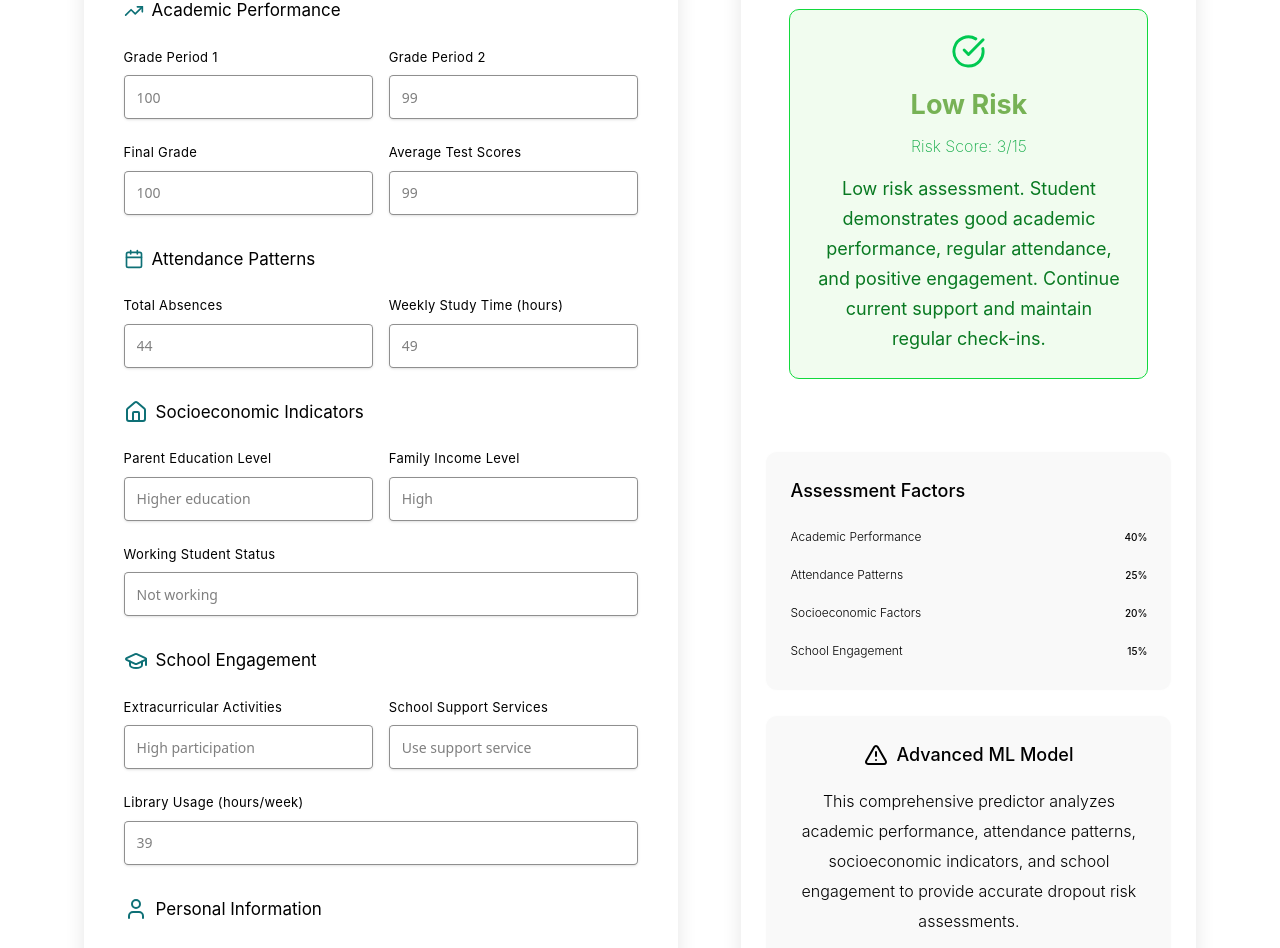
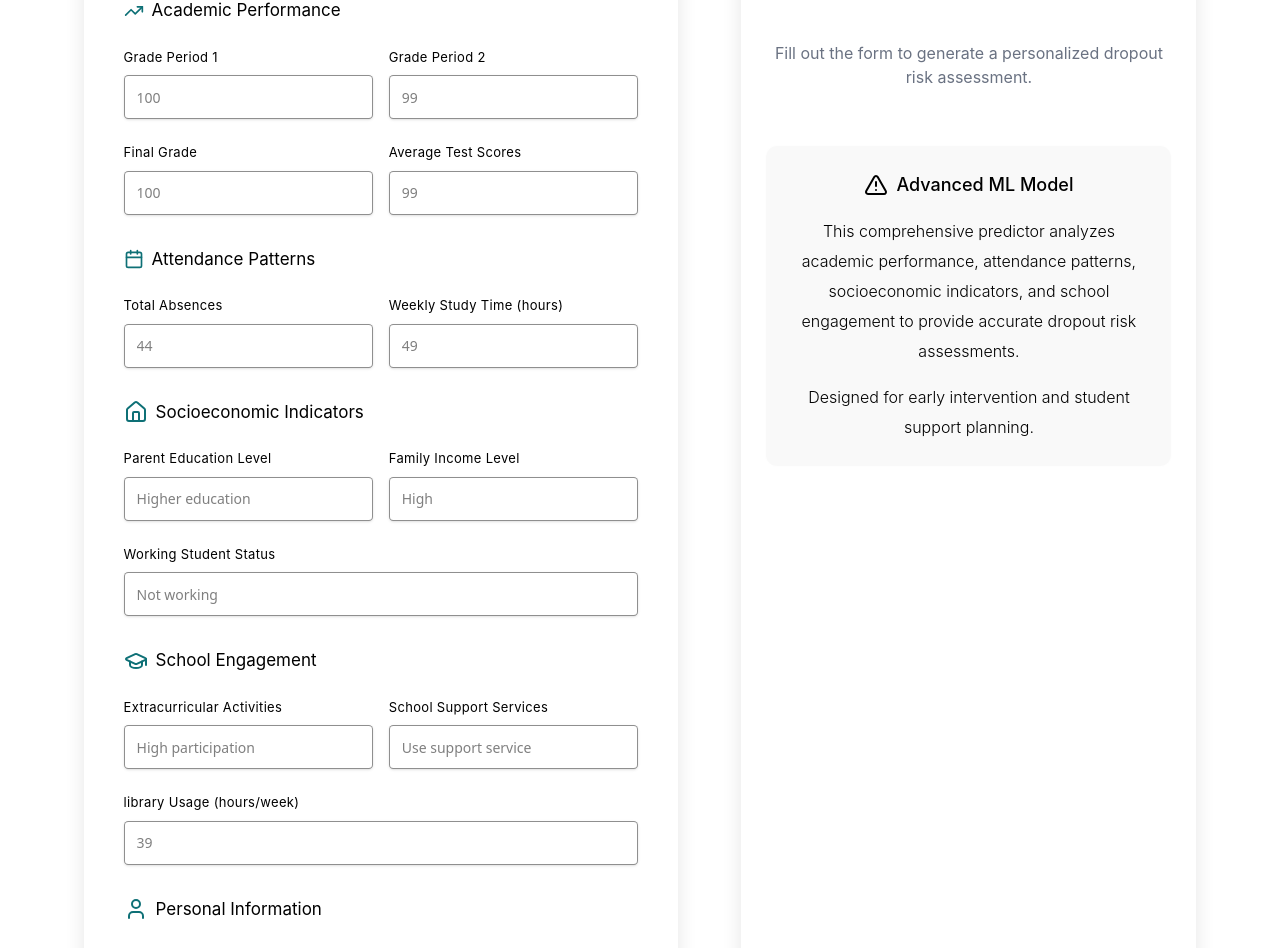
Before and after one commit to Cynthie-Abah/predictor-app, a React (Vite) app: page / in a window 1280 px wide. Shown: the part 608-1556 px from the top of the page. Built offline with nearby package versions, Linux system fonts and the light colour scheme.

Commit message:
wrote the code for the assessment, but the backend still hasnt granted CORS access

```diff
--- a/package.json
+++ b/package.json
@@ -18,6 +18,7 @@
     "lucide-react": "^0.541.0",
     "react": "^19.1.1",
     "react-dom": "^19.1.1",
+    "react-hook-form": "^7.62.0",
     "tailwind-merge": "^3.3.1",
     "tailwindcss": "^4.1.12"
   },
--- a/src/App.jsx
+++ b/src/App.jsx
@@ -4,22 +4,58 @@ import {
   CheckCircleIcon,
   GraduationCapIcon,
   HomeIcon,
+  Loader,
+  ShieldAlert,
+  SirenIcon,
   TrendingUpIcon,
   UserIcon,
 } from "lucide-react";
 import { Input } from "./ui/Input";
 import Label from "./ui/Label";
+import { useForm } from "react-hook-form";
+import { useState } from "react";
+import { cn } from "./lib/utils";
 
 const academicPerformanceData = [
-  { label: "Grade Period 1", value: "100", leftColumn: true },
-  { label: "Grade Period 2", value: "99", leftColumn: false },
-  { label: "Final Grade", value: "100", leftColumn: true },
-  { label: "Average Test Scores", value: "99", leftColumn: false },
+  {
+    label: "Grade Period 1",
+    value: 100,
+    leftColumn: true,
+    name: 'grade_1',
+  },
+  {
+    label: "Grade Period 2",
+    value: 99,
+    leftColumn: false,
+    name: 'grade_2',
+  },
+  {
+    label: "Final Grade",
+    value: 100,
+    leftColumn: true,
+    name: 'final_grade'
+   },
+  {
+    label: "Average Test Scores",
+    value: 99,
+    leftColumn: false,
+    name: 'average_test_scores'
+  },
 ];
 
 const attendanceData = [
-  { label: "Total Absences", value: "44", leftColumn: true },
-  { label: "Weekly Study Time (hours)", value: "49", leftColumn: false },
+  {
+    label: "Total Absences",
+    name: 'absences',
+    value: 44,
+    leftColumn: true
+   },
+  {
+    label: "Weekly Study Time (hours)",
+    value: 49,
+    leftColumn: false,
+    name: 'study_time',
+  },
 ];
 
 const socioeconomicData = [
@@ -27,10 +63,17 @@ const socioeconomicData = [
     label: "Parent Education Level",
     value: "Higher education",
     leftColumn: true,
+    name: 'higher_education',
   },
-  { label: "Family Income Level", value: "High", leftColumn: false },
+  {
+    label: "Family Income Level",
+    value: "High",
+    leftColumn: false,
+    name: 'family_income'
+   },
   {
     label: "Working Student Status",
+    name: "working_student_status",
     value: "Not working",
     leftColumn: true,
     fullWidth: true,
@@ -40,36 +83,109 @@ const socioeconomicData = [
 const schoolEngagementData = [
   {
     label: "Extracurricular Activities",
+    name: "extracurricular_activities",
     value: "High participation",
     leftColumn: true,
   },
   {
+    name: "school_support_services",
     label: "School Support Services",
     value: "Use support service",
     leftColumn: false,
   },
   {
-    label: "Library Usage (hours/week)",
-    value: "39",
+    label: "library Usage (hours/week)",
+    value: 39,
     leftColumn: true,
     fullWidth: true,
+    name: 'library_Usage'
   },
 ];
 
 const personalInfoData = [
-  { label: "Age", value: "15" },
-  { label: "Gender", value: "Male" },
-  { label: "Past Academic Failures", value: "0" },
+  {
+    label: "Age (years)",
+    value: 15,
+    name: 'age',
+  },
+  {
+    label: "Gender",
+    value: "Male",
+    name: 'sex',
+  },
+  {
+    label: "Past Academic Failures",
+    value: 0,
+    name: 'past_failures',
+  },
 ];
 
 const assessmentFactors = [
-  { factor: "Academic Performance", percentage: "40%" },
-  { factor: "Attendance Patterns", percentage: "25%" },
-  { factor: "Socioeconomic Factors", percentage: "20%" },
-  { factor: "School Engagement", percentage: "15%" },
+  {
+    factor: "Academic Performance",
+    percentage: "40%",
+    name: 'academic_performance',
+  },
+  {
+    factor: "Attendance Patterns",
+    percentage: "25%",
+    name: 'attendance_patterns'
+  },
+  {
+    factor: "Socioeconomic Factors",
+    percentage: "20%",
+    name: 'socioeconomic_factors'
+  },
+  {
+    factor: "School Engagement",
+    percentage: "15%",
+    name: 'school_engagement'
+  },
 ];
 
+// {
+//   "absences": 0, --accounted_for
+//   "age": 0, --accounted_for
+//   "final_grade": 0, --accounted_for
+//   "grade_1": 0, --accounted_for
+//   "grade_2": 0, --accounted_for
+//   "past_failures": 0, --accounted_for
+//   "sex": "M", --accounted_for
+//   "study_time": 0 --accounted_for
+// }
+
 export default function App() {
+
+  const {register, handleSubmit, formState: {isSubmitting}} = useForm();
+  const [assessment, setAssessment] = useState();
+//   const [assessment, setAssessment] = useState({
+//   advise: "Low risk assessment. Student demonstrates good academic performance, regular attendance, and positive engagement. Continue current support and maintain regular check-ins.",
+//   probability: 0.02,
+//   risk_score: 0
+// });
+  const isLowRisk = assessment?.advise?.toLowerCase().includes('low risk');
+
+  const onSubmit = async (data) => {
+     console.log(data);
+    try {
+      const req = await fetch('https://hackathon-ge82.onrender.com/predict', {
+        method: 'POST',
+        headers: {
+          'Content-Type': 'application/json'
+        },
+        body: JSON.stringify(data)
+      })
+      const res = await req.json();
+      console.log(res);
+      setAssessment(res);
+      return res;
+
+    } catch (error) {
+      console.error(error)
+      throw error
+    }
+  }
+
   return (
     <div className="bg-white w-screen min-h-screen border-[20px] border-white ">
 
@@ -107,8 +223,8 @@ export default function App() {
             </h4>
           </div>
 
-          <div className="md:p-2 lg:p-4 p-4 space-y-8">
-
+          <form onSubmit={handleSubmit(onSubmit)} className="md:p-2 lg:p-4 p-4 space-y-8">
+            {/* set! */}
             <section>
               <div className="flex items-center gap-2 mb-4">
                 <TrendingUpIcon className="w-5 h-5 text-[#0E7076]" />
@@ -119,11 +235,13 @@ export default function App() {
 
               <div className="grid grid-cols-1 sm:grid-cols-2 lg:grid-cols-2 md:grid-cols-1 gap-4">
                 {academicPerformanceData.map((item, index) => (
-                  <div key={index + item.value}>
+                  <div key={`${index} + ${item.value}`}>
                     <Label htmlFor={item.label}>
                       {item.label}
                     </Label>
                     <Input
+                    disabled={isSubmitting}
+                      {...register(item.name)}
                       id={item.label}
                       placeholder={item.value}
                       className="h-11 bg-white  rounded-[4.33px] border-[0.43px] border-[#00000070]"
@@ -132,7 +250,7 @@ export default function App() {
                 ))}
               </div>
             </section>
-
+            {/* set! */}
             <section>
               <div className="flex items-center gap-2 mb-4">
                 <CalendarIcon className="text-[#0E7076] w-5 h-5" />
@@ -149,6 +267,8 @@ export default function App() {
                       {item.label}
                     </Label>
                     <Input
+                    disabled={isSubmitting}
+                      {...register(item.name)}
                       id={item.label}
                       placeholder={item.value}
                       className="h-11 bg-white rounded-[4.33px] border-[0.43px] border-[#00000070]"
@@ -157,7 +277,7 @@ export default function App() {
                 ))}
               </div>
             </section>
-
+            {/* set! */}
             <section>
               <div className="flex items-center gap-2 mb-4">
                 <HomeIcon className="text-[#0E7076] w-6 h-6" />
@@ -175,6 +295,8 @@ export default function App() {
                           {item.label}
                         </Label>
                         <Input
+                        disabled={isSubmitting}
+                        {...register(item.name)}
                         id={item.label}
                           placeholder={item.value}
                           className="h-11 bg-white rounded-[4.33px] border-[0.43px] border-[#00000070]"
@@ -190,6 +312,7 @@ export default function App() {
                         {item.label}
                       </Label>
                       <Input
+                      disabled={isSubmitting}
                       id={item.label}
                         placeholder={item.value}
                         className="h-11 bg-white rounded-[4.33px] border-[0.43px] border-[#00000070]"
@@ -216,6 +339,8 @@ export default function App() {
                           {item.label}
                         </Label>
                         <Input
+                        disabled={isSubmitting}
+                          {...register(item.name)}
                           placeholder={item.value}
                           id={item.label}
                           className="h-11 bg-white rounded-[4.33px] border-[0.43px] border-[#00000070]"
@@ -231,6 +356,8 @@ export default function App() {
                         {item.label}
                       </Label>
                       <Input
+                      disabled={isSubmitting}
+                        {...register(item.name)}
                         id={item.value}
                         placeholder={item.value}
                         className="h-11 bg-white rounded-[4.33px] border-[0.43px] border-[#00000070]"
@@ -248,7 +375,23 @@ export default function App() {
                 </h5>
               </div>
               <div className="grid grid-cols-1 sm:grid-cols-3 md:grid-cols-1 lg:grid-cols-2 gap-4">
-                {personalInfoData.map((item, index) => (
+                {personalInfoData.map((item, index) =>{
+                  if (item.label.toLowerCase() === 'gender')
+                    return(
+                    <div key={`${index} + ${item.value}`}>
+                    <Label
+                    htmlFor={item.label}
+                    >
+                      {item.label}
+                    </Label>
+                   <select disabled={isSubmitting} {...register(item.name)} className="block w-full h-11 bg-white rounded-[4.33px] border-[0.43px] border-[#00000070] border-input px-3 py-1 text-base shadow-sm transition-colors file:border-0 file:bg-transparent file:text-sm file:font-medium file:text-foreground placeholder:text-muted-foreground focus-visible:outline-none focus-visible:ring-1 focus-visible:ring-ring disabled:cursor-not-allowed disabled:opacity-50 md:text-sm">
+                    <option value="M">Male</option>
+                    <option value="F">Female</option>
+                    <option value="Nil">Rather not say</option>
+                   </select>
+                  </div>)
+
+                  return (
                   <div key={`${index} + ${item.value}`}>
                     <Label
                     htmlFor={item.label}
@@ -256,54 +399,73 @@ export default function App() {
                       {item.label}
                     </Label>
                     <Input
+                    disabled={isSubmitting}
+                      {...register(item.name)}
                       id={item.label}
                       placeholder={item.value}
                       className="h-11 bg-white rounded-[4.33px] border-[0.43px] border-[#00000070]"
                     />
                   </div>
-                ))}
+                )})}
               </div>
             </section>
 
-            <button className=" py-2 shadow w-full h-11 bg-[#12ab47] hover:bg-[#0f9940] text-white [font-family:'Inter',Helvetica] font-extrabold text-base rounded-[4.33px]">
-              Generate Risk Assessment
+            <button
+            disabled={isSubmitting}
+            className=" flex items-center justify-center py-2 shadow w-full h-11 bg-[#12ab47] hover:bg-[#0f9940] text-white [font-family:'Inter',Helvetica] font-extrabold text-base rounded-[4.33px]"
+            >
+              {
+                isSubmitting ?
+                <Loader className="w-6 h-6 animate-spin text-inactive-dark" /> :
+                'Generate Risk Assessment'
+              }
             </button>
+          </form>
         </div>
-        </div>
-
 
         <div className="w-full md:w-[455px] space-y-6 rounded-xl bg-white p-3 sm:p-6 md:p-3 px-1 lg:p-6 shadow-[0px_4px_20px_#0000001a]">
 
+{/* Response body
+Download
+{
+  "advise": "High risk assessment. Student demonstrates good academic performance, regular attendance, and positive engagement. Continue current support and maintain regular check-ins.",
+  "probability": 0.02,
+  "risk_score": 0
+} */}
             <div className={'flex flex-col space-y-1.5 p-3 sm:p-6 md:p-2 lg:p-6'}>
               <h3 className="leading-none tracking-tight [font-family:'Inter',Helvetica] font-bold text-black text-[23px] md:text-[27px] text-center">
                 Risk Assessment
               </h3>
             </div>
 
+            { assessment ?
+              <>
               <div className={'px-2 sm:px-6 md:px-2 lg:px-6 p-6 pt-0'}>
-              <div className="bg-[#3ad42212] border border-[#12d93d] rounded-[10px] p-3 sm:p-6 text-center mb-6">
-                <CheckCircleIcon className="w-[35px] h-[35px] mx-auto mb-4 text-green-500" />
-                <h3 className="[font-family:'Inter',Helvetica] font-bold text-[#77b255] text-[27px] mb-2">
-                  Low Risk
+              <div className={cn("rounded-[10px] p-3 sm:p-6 text-center mb-6", isLowRisk ? 'bg-[#3ad42212] border border-[#12d93d]' : 'set-red bg-[#D5232312] border border-[#C52112]')}>
+                {
+                  isLowRisk ?
+                   <CheckCircleIcon className={cn("w-[35px] h-[35px] mx-auto mb-4 text-green-500")} /> :
+                   <ShieldAlert className={cn("w-[35px] h-[35px] mx-auto mb-4 text-[#BC1010]")} />
+                }
+                <h3 className={cn("[font-family:'Inter',Helvetica] font-bold text-[27px] mb-2", isLowRisk ? 'text-[#77b255]' : 'text-[#BC1010]')}>
+                  {isLowRisk ? 'Low Risk' : 'High Risk'}
                 </h3>
-                <p className="[font-family:'Inter',Helvetica] font-extralight text-[#12ab47] text-base mb-4">
-                  Risk Score: 3/15
+                <p className={cn("[font-family:'Inter',Helvetica] font-extralight text-base mb-4", isLowRisk ? 'text-[#12ab47]' : 'text-[#BC1010]')}>
+                  Risk Score: {assessment.risk_score}
                 </p>
-                <p className="[font-family:'Inter',Helvetica] font-normal text-[#087921] text-lg leading-[30px]">
-                  Low risk assessment. Student demonstrates good academic
-                  performance, regular attendance, and positive engagement.
-                  Continue current support and maintain regular check-ins.
+                <p className={cn("[font-family:'Inter',Helvetica] font-normal text-lg leading-[30px]", isLowRisk ? 'text-[#087921]' : 'text-[#BC1010]')}>
+                  {assessment.advise}
                 </p>
               </div>
             </div>
 
             <div className="rounded-xl border bg-card text-card-foreground bg-[#d9d9d92b]">
-            <div className="p-6">
+              <div className="p-6 py-8">
                 <h4 className="[font-family:'Inter',Helvetica] font-medium text-black text-lg leading-[30px] mb-4">
                   Assessment Factors
                 </h4>
                 <div className="space-y-2">
-                {assessmentFactors.map((item, index) => (
+                  {/* {asses smentFactors.map((item, index) => (
                     <div
                       key={index + item.factor}
                       className="flex justify-between items-center"
@@ -315,10 +477,26 @@ export default function App() {
                         {item.percentage}
                       </span>
                     </div>
-                ))}
+                  ))} */}
+                   <div className="flex justify-between items-center">
+                      <span className="[font-family:'Inter',Helvetica] font-light text-black text-sm leading-[30px]">
+                        Risk Probability
+                      </span>
+                      <span className="[font-family:'Inter',Helvetica] font-medium text-black text-[14px] leading-[30px]">
+                        {(assessment.probability * 100) + '%'}
+                      </span>
                     </div>
                 </div>
               </div>
+            </div>
+            </> :
+
+            <div className="">
+              <p className="text-center text-gray-500 text-base [font-family:'Inter',Helvetica] py-8">
+                Fill out the form to generate a personalized dropout risk assessment.
+              </p>
+            </div>
+            }
 
           <div className="rounded-xl border bg-card text-card-foreground bg-[#d9d9d92b]">
             <div className="p-6 px-8">
```
Also changed, not shown: 1 other file (tests, documents, lock files or other folders). Lines whose indentation alone changed are shown as unchanged.
